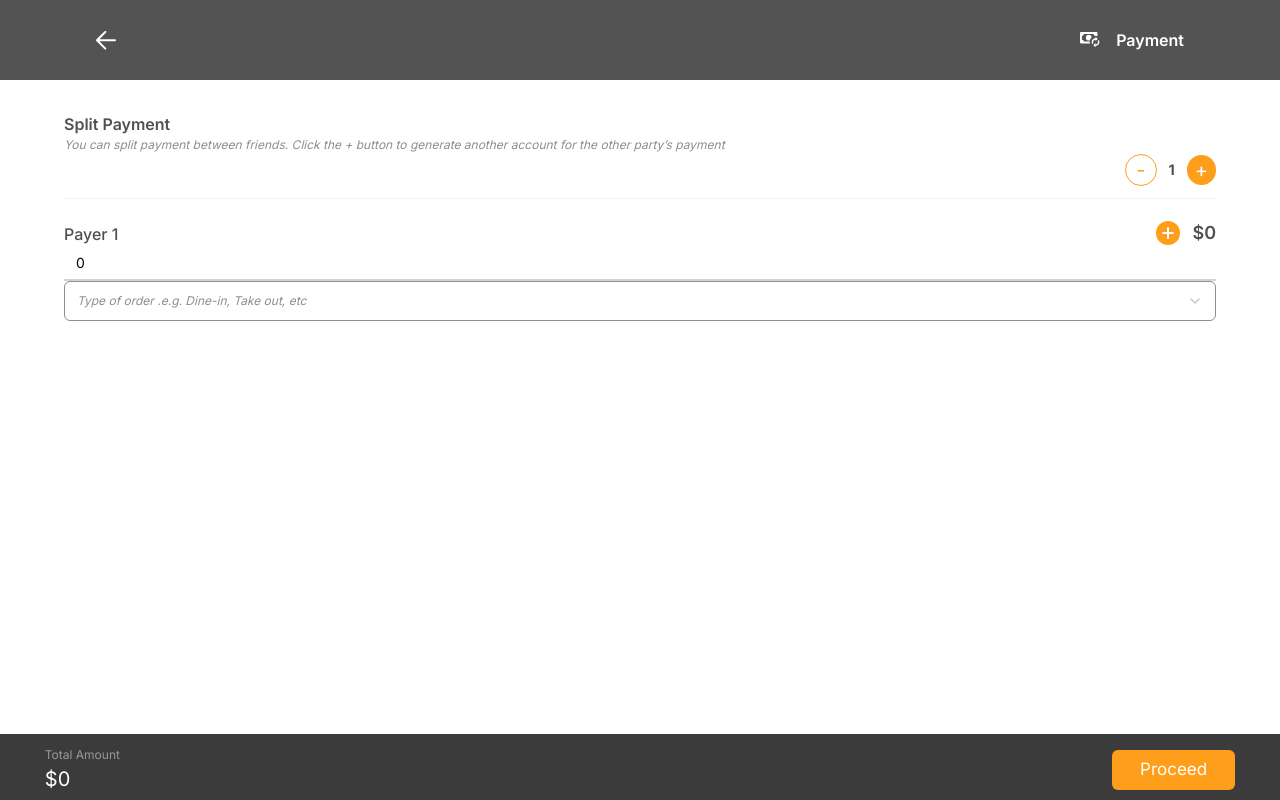
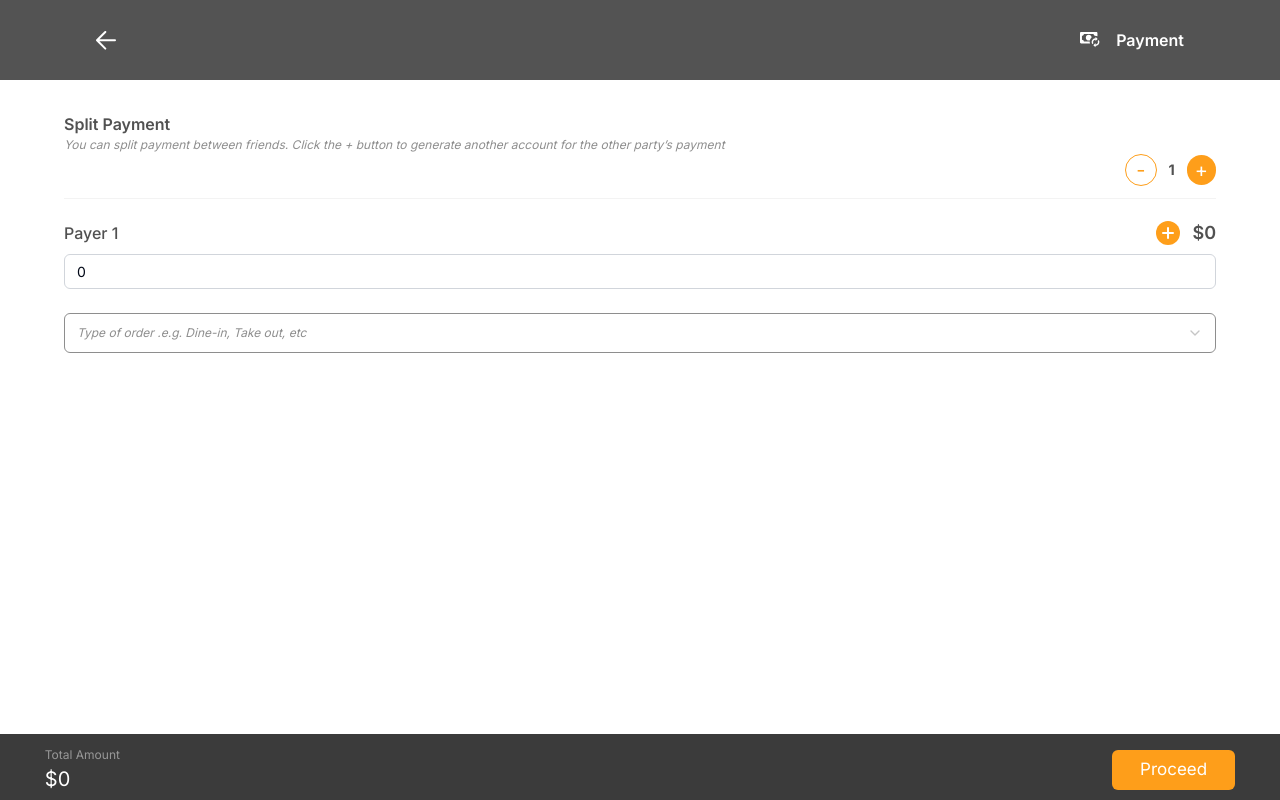
Before and after one commit to teju-doyin/waitr-user-app, a Next.js app: page /payment in a window 1280 px wide. Built offline with nearby package versions, Linux system fonts and the light colour scheme.

Commit message:
more adjustment in payment page

```diff
--- a/app/payment/page.tsx
+++ b/app/payment/page.tsx
@@ -128,9 +128,9 @@ const PaymentPage = () => {
                         <form action="">
                             {amountSplit.map((amount, index) => (
                                 <div key={index} className="">
-                                    <div className="flex justify-between items-end">
-                                        <label className='text-[16px] text-grayText font-medium'>Payer {index + 1} </label>
-                                        <span className='flex gap-3 items-center'>
+                                    <div className="flex justify-between items-center">
+                                        <label className='text-[16px] mb-2 text-grayText font-medium'>Payer {index + 1} </label>
+                                        <span className='flex gap-3 justify-between  items-center mb-2'>
                                             <Image
                                                 src={add}
                                                 alt=''
@@ -144,7 +144,8 @@ const PaymentPage = () => {
                                         type="number"
                                         value={userAmounts[index] !== undefined ? userAmounts[index] : amount}
                                         onChange={(e) => handleAmountChange(index, e.target.value)}
-                                        className='w-full border-b-2 border-gray-300 h-[35px] px-3 py-2 text-sm'
+                                        placeholder='Amount'
+                                        className='w-full border rounded-md mb-6 border-gray-300 h-[35px] px-3 py-2 text-sm'
                                     />
                                 </div>
                             ))}
```
